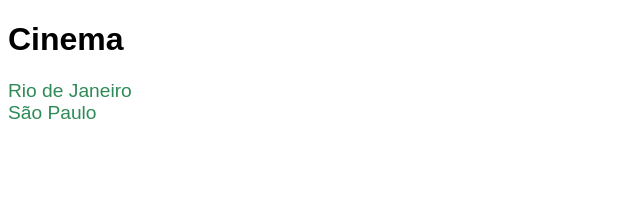
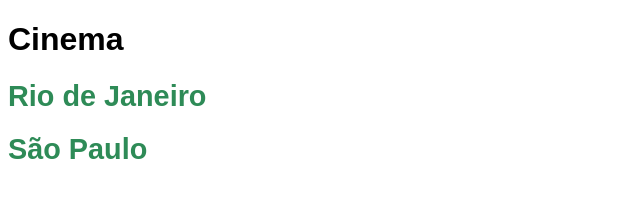
Before and after one commit to LuanGeremias/praticas-html-origamid, a plain HTML site: page cinema/index.html in a window 1280 px wide. Shown: the whole page, without its empty margins (0-640 px from the left). Drawn offline with Linux system fonts and the light colour scheme.

Commit message:
aumentando tamanho

```diff
--- a/cinema/index.html
+++ b/cinema/index.html
@@ -8,7 +8,7 @@
 </head>
 <body>
     <h1>Cinema</h1>
-    <a href="estados/rj.html">Rio de Janeiro</a><br>
-    <a href="estados/sp.html">São Paulo</a>
+    <h2><a href="estados/rj.html">Rio de Janeiro</a><br></h2>
+    <h2><a href="estados/sp.html">São Paulo</a></h2>
 </body>
 </html>
```
